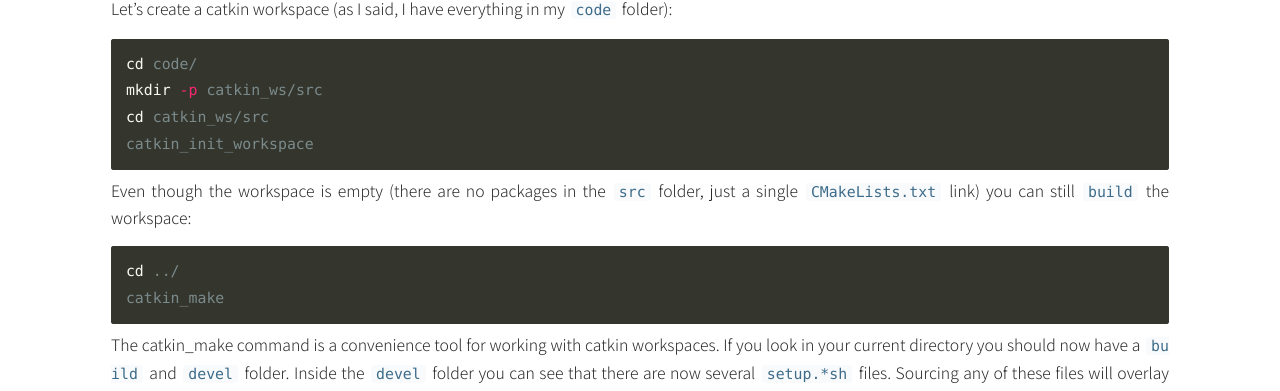
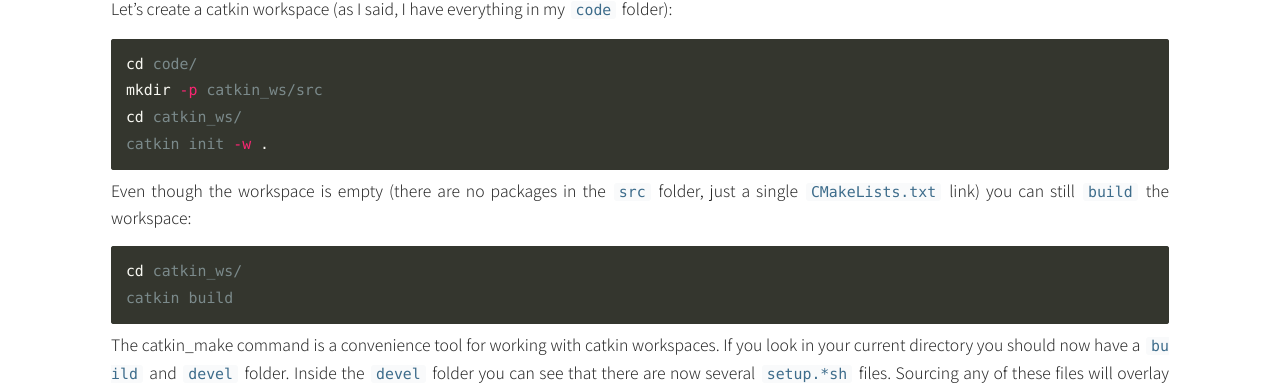
Before and after one commit to alecive/alecive.github.io, a Jekyll site: the page built from _posts/blog/2015-11-12-ROS-naive-installation.md, in a window 1280 px wide and 900 px high, scrolled down 3069 px. Shown: the part 152-543 px from the top of the window. Built offline with Jekyll 4.4.1, drawn with Linux system fonts in a browser that asks for light colours; nearby versions of some CDN libraries; some web fonts are replaced.

Commit message:
Update 2015-11-12-ROS-naive-installation.md
Ros installation update with catkin_tools instead of catkin_make

```diff
--- a/_posts/blog/2015-11-12-ROS-naive-installation.md
+++ b/_posts/blog/2015-11-12-ROS-naive-installation.md
@@ -121,14 +121,14 @@
 ~~~bash
 cd code/
 mkdir -p catkin_ws/src
-cd catkin_ws/src
-catkin_init_workspace
+cd catkin_ws/
+catkin init -w .
 ~~~
 
 Even though the workspace is empty (there are no packages in the `src` folder, just a single `CMakeLists.txt` link) you can still `build` the workspace:
 ~~~bash
-cd ../
-catkin_make
+cd catkin_ws/
+catkin build
 ~~~
 
 The catkin_make command is a convenience tool for working with catkin workspaces. If you look in your current directory you should now have a `build` and `devel` folder. Inside the `devel` folder you can see that there are now several `setup.*sh` files. Sourcing any of these files will overlay this workspace on top of your environment:
```
